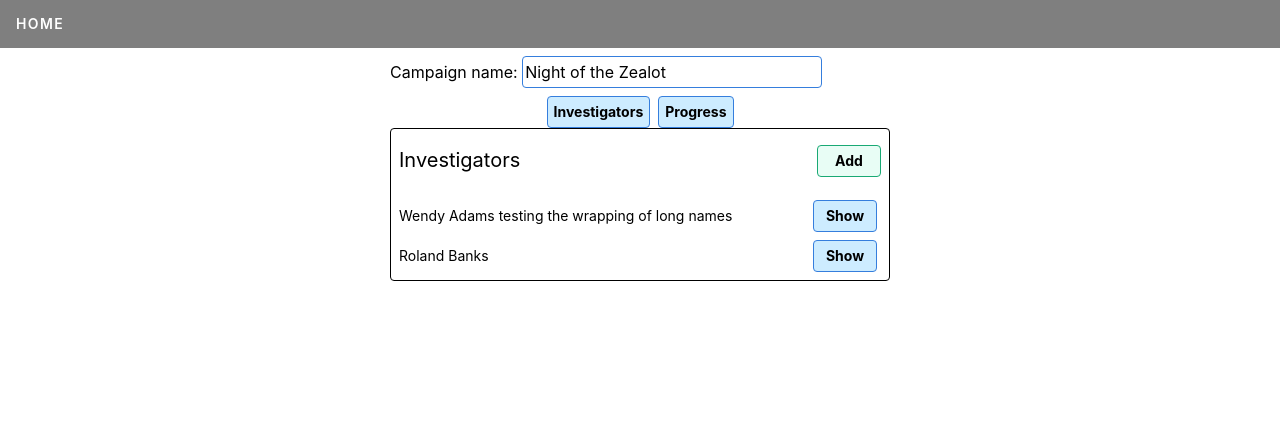
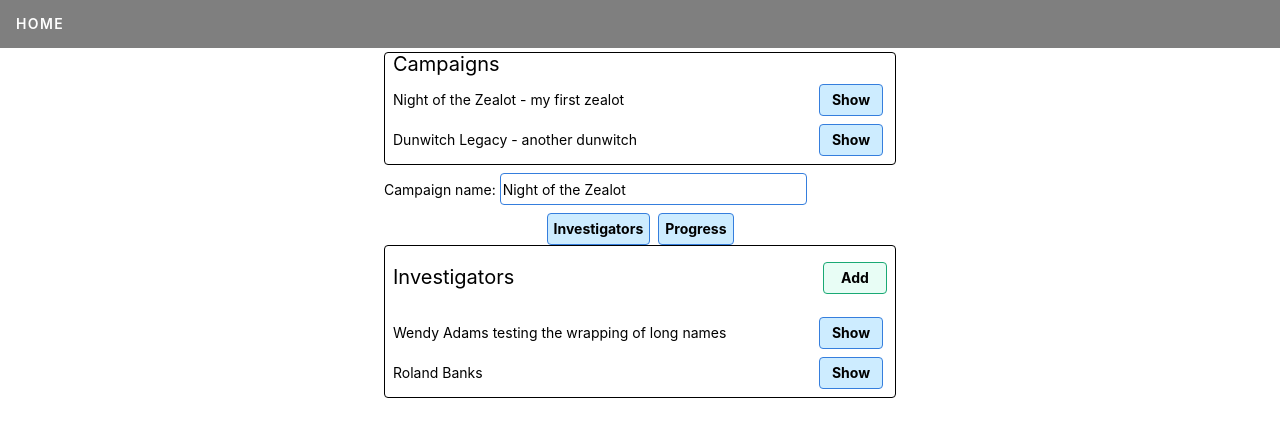
Before and after one commit to skinnybeans/arkham-log, an Angular app: page / in a window 1280 px wide. Shown: the top 436 px of the page. Built offline with nearby package versions, Linux system fonts and the light colour scheme.

Commit message:
added campaign list

```diff
--- a/src/app/app.component.html
+++ b/src/app/app.component.html
@@ -1,2 +1,5 @@
 <app-header></app-header>
-<app-campaign-panel></app-campaign-panel>
+<div class="mw6 center sans-serif f6">
+    <app-campaign-list></app-campaign-list>
+    <app-campaign-panel></app-campaign-panel>
+</div>
--- a/src/app/campaign/campaign-list/campaign-list.component.html
+++ b/src/app/campaign/campaign-list/campaign-list.component.html
@@ -1,3 +1,10 @@
-<p>
-  campaign-list works!
-</p>
+<div class="ba br2 mw6 mv1">
+  <div class="f4 ml2">Campaigns</div>
+  <div
+    *ngFor="let campaign of campaigns"
+    class="flex justify-between items-center ma2"
+  >
+    <div>{{campaign.campaignType}} - {{campaign.name}}</div>
+    <button class="btn btn-primary w3 h2 mh1">Show</button>
+  </div>
+</div>
--- a/src/app/campaign/campaign-list/campaign-list.component.ts
+++ b/src/app/campaign/campaign-list/campaign-list.component.ts
@@ -1,4 +1,5 @@
 import { Component, OnInit } from '@angular/core';
+import { Campaign, CampaignType } from '../campaign.model';
 
 @Component({
   selector: 'app-campaign-list',
@@ -7,9 +8,13 @@ import { Component, OnInit } from '@angular/core';
 })
 export class CampaignListComponent implements OnInit {
 
+  campaigns: Campaign[] = [
+    { campaignType: CampaignType.NightOfZealot , name: 'my first zealot' },
+    { campaignType: CampaignType.Dunwitch , name: 'another dunwitch' },
+    ];
+
   constructor() { }
 
   ngOnInit() {
   }
-
 }
--- a/src/app/campaign/campaign-panel/campaign-panel.component.html
+++ b/src/app/campaign/campaign-panel/campaign-panel.component.html
@@ -1,4 +1,3 @@
-<div class="sans-serif center" style="width: 500px;">
 <div>
   <div class="center mv2">
     Campaign name:
@@ -14,4 +13,3 @@
       <app-campaign-progress></app-campaign-progress>
   </div>
 </div>
-</div>
--- /dev/null
+++ b/src/app/campaign/campaign.model.ts
@@ -0,0 +1,14 @@
+export enum CampaignType {
+    NightOfZealot = 'Night of the Zealot',
+    Dunwitch = 'Dunwitch Legacy',
+}
+
+export class Campaign {
+    public name: string;
+    public campaignType: CampaignType;
+
+    constructor(campaignType: CampaignType, name: string) {
+        this.campaignType = campaignType;
+        this.name = name;
+    }
+}
```
Lines whose indentation alone changed are shown as unchanged.
